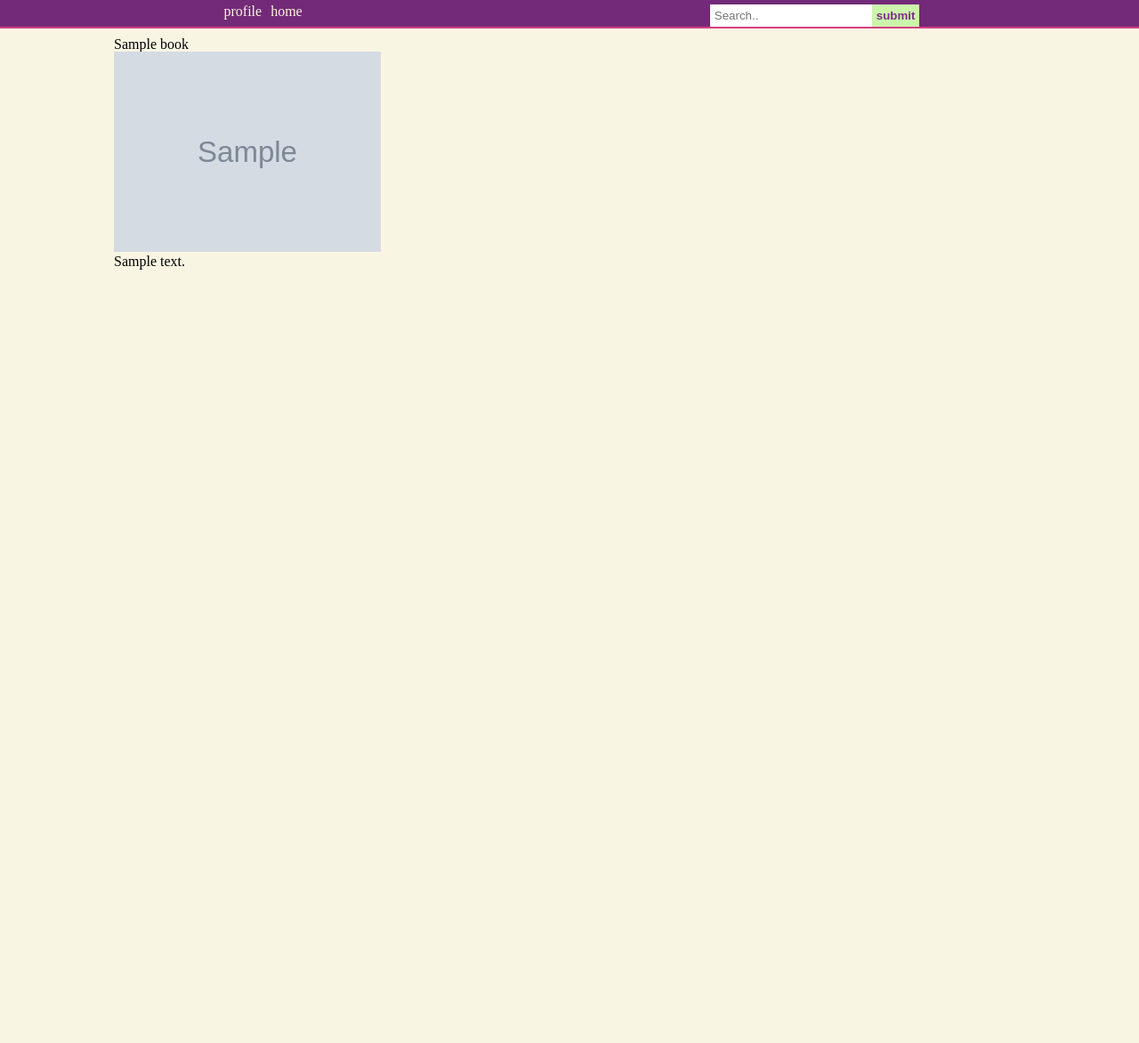
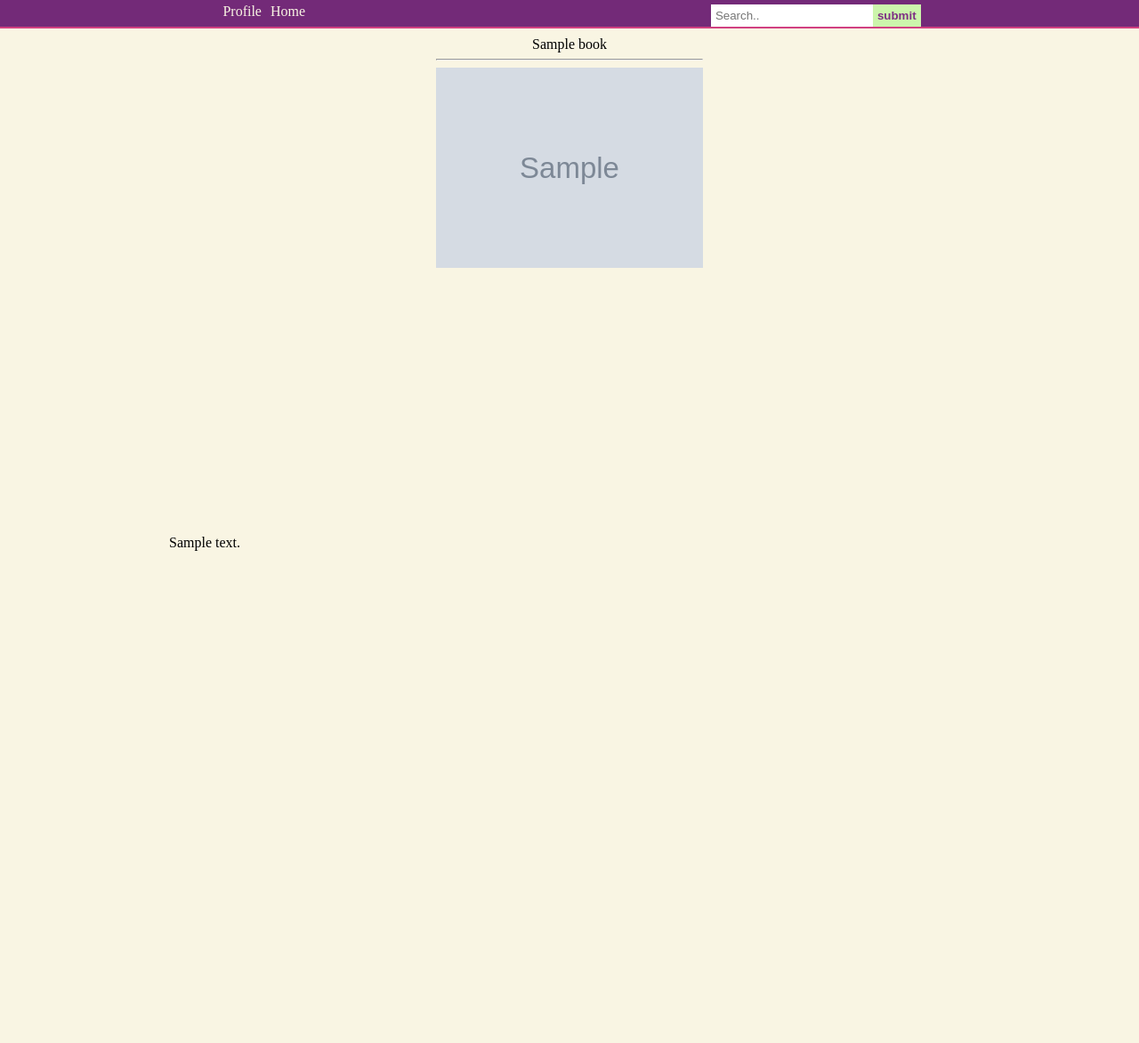
Before and after one commit to htshongany/libraryapp, a Django app: a page that uses templates/base.html in a window 1280 px wide. Shown: the whole page at 89% size. Before the commit the page ends 303 px from the top, so only its background shows below. Run offline with Django 4.2, Linux system fonts and the light colour scheme; tables that the repository leaves empty hold one stand-in row (values such as "Sample post"); grey boxes marked "Sample" are stand-in pictures; some libraries are stand-ins or nearby versions.

Commit message:
set [css file and html add syles :(book-preview, book-view and pagination)]

```diff
--- a/library/templates/library/book-view.html
+++ b/library/templates/library/book-view.html
@@ -1,8 +1,11 @@
 {% extends 'base.html' %}
 
 {% block content %}
-<h2>{{book.title}}</h2>
-<div id="preview">
+
+<div class="container" id="preview">
+    <div class="right">
+        <h2 class="text-center">{{book.title}}</h2>
+        <hr>
         <a
         hx-get="{% url 'library:book-preview' book.slug %}"
         hx-target="#preview"
@@ -10,6 +13,8 @@
         >
         <img src="{{book.pdf_cover_image.url}}" width="300">
         </a>
-    <div>{{book.description|safe}}</div>
+    </div>
+
+    <div class="left">{{book.description|safe}}</div>
 </div>
 {% endblock %}
--- a/library/views.py
+++ b/library/views.py
@@ -14,6 +14,7 @@ def index(request):
         'object_list': current_page.object_list,
         'paginator': paginator,
         'page_number': page_number,
+        'page_obj':current_page,
     }
     return render(request, 'library/index.html', context)
 
--- a/static/css/styles.css
+++ b/static/css/styles.css
@@ -47,6 +47,15 @@ table {
 	border-spacing: 0;
 }
 
+*{
+	list-style: none;
+	text-decoration: none;
+}
+
+a{
+	 color: #ef798a;
+}
+
 body{
 	background: #f9f5e3;
 	font-family: "JetBrains Mono";
@@ -93,8 +102,65 @@ body{
 	color: #7e2e84;
 	font-weight: bold;
 }
+/* --------------------------- */
 
 .wrapper {
 	width: 80%;
 	margin: 10px auto;
 }
+
+.container{
+
+	display: flex;
+	flex-direction: row;
+	flex-wrap: wrap;
+	justify-content: space-around;
+}
+
+
+.right{
+	width: 300px;
+	height: 70vh;
+}
+
+.left{
+	width: 900px;
+	height: 70vh;
+}
+/* --------------- */
+.text-center{
+	text-align: center;
+}
+.pdf-preview{
+	height: 90vh;
+}
+
+/* ----------------- */
+
+/* pagination */
+
+.pagination {
+	list-style-type: none;
+	/* margin: 5px; */
+	padding: 5px;
+  }
+
+.pagination li {
+	display: inline-block;
+	margin-right: 4px;
+  }
+
+.pagination li a {
+	background-color: #d14081;
+	padding: 2px 10px;
+	text-decoration: none;
+	color: #f9f5e3;
+  }
+
+.active{
+	background-color: #333;
+  }
+
+.pagination li a:hover {
+	background-color: #732a78;
+  }
--- a/templates/base.html
+++ b/templates/base.html
@@ -12,8 +12,8 @@
 <body>
     <nav class="menu">
         <ul class="nav-list">
-			<li class="nav-item"><a href="#">profile</a></li>
-			<li class="nav-item"><a href="{% url 'library:index' %}">home</a></li>
+			<li class="nav-item"><a href="#">Profile</a></li>
+			<li class="nav-item"><a href="{% url 'library:index' %}">Home</a></li>
 		</ul>
 
         <form class="nav-list" method="POST" action="{% url 'library:search-results' %}">
```
Also changed, not shown: library/templates/library/book-preview.html (+1 -7 lines), library/templates/library/index.html (+11 -0 lines). Lines whose indentation alone changed are shown as unchanged.
